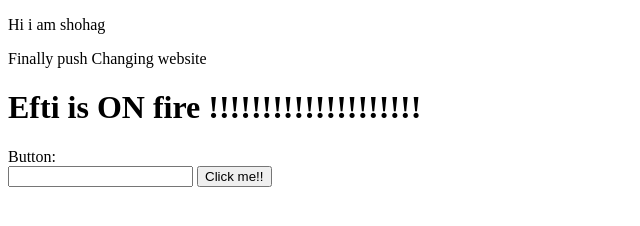
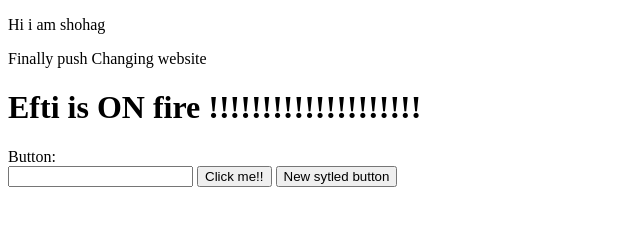
Before and after one commit to Shohagcse123/UPLOAD, a plain HTML site: page index.html in a window 1280 px wide. Shown: the whole page, without its empty margins (0-640 px from the left). Drawn offline with Linux system fonts and the light colour scheme.

Commit message:
finally working

```diff
--- a/index.html
+++ b/index.html
@@ -19,6 +19,7 @@
    <label>Button:</label><br>
    <input id="txt"type="text"></input>
    <button id="btn">Click me!!</button>
+   <button>New sytled button </button>
 
 </body>
 </html>
```
